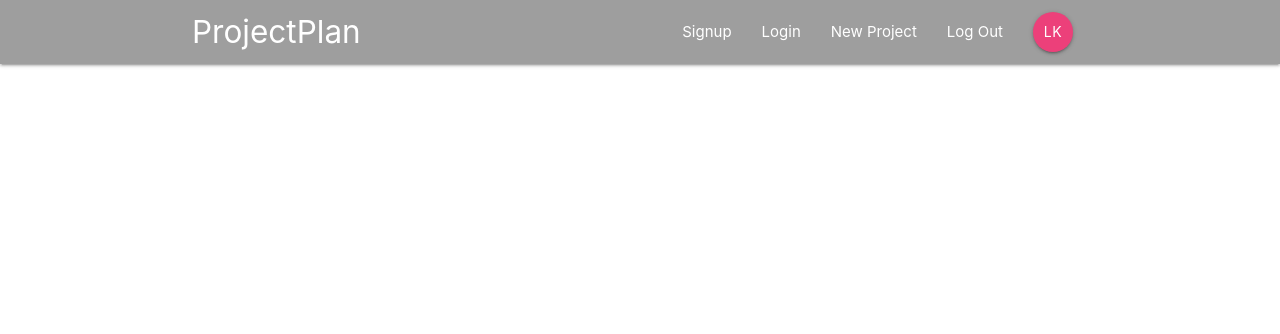
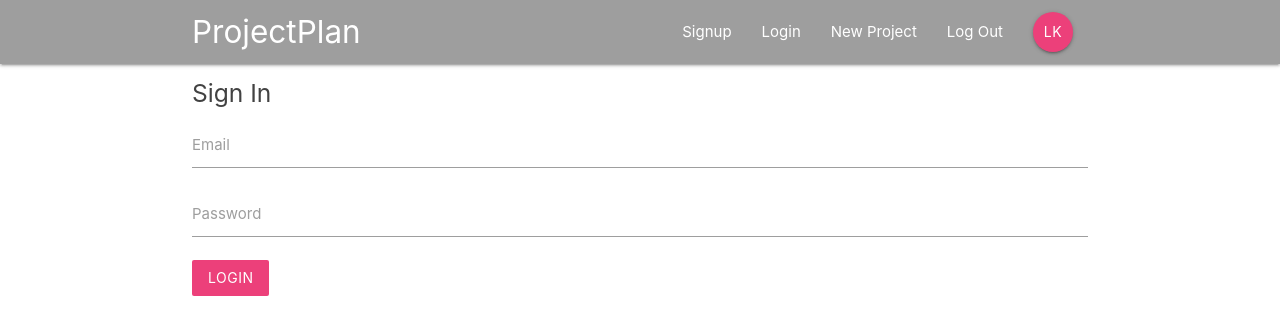
Before and after one commit to laszland/react-redux-firebase-webapp, a React (Create React App) app in the folder projectplan/: page /signin in a window 1280 px wide. Shown: the top 334 px of the page. Built offline with nearby package versions, Linux system fonts and the light colour scheme.

Commit message:
create signind

```diff
--- a/projectplan/src/App.js
+++ b/projectplan/src/App.js
@@ -3,6 +3,7 @@ import { BrowserRouter, Switch, Route } from 'react-router-dom';
 import Navbar from './components/layout/Navbar';
 import Dashboard from './components/dashboard/Dashboard';
 import ProjectDetails from './components/projects/ProjectDetails'
+import SignIn from './components/auth/SignIn';
 
 class App extends Component {
   render() {
@@ -13,6 +14,7 @@ class App extends Component {
           <Switch>
             <Route exact path='/' component={Dashboard}/>
             <Route path='/project/:id' component={ProjectDetails} />
+            <Route path='/signin' component={SignIn} />
           </Switch>
         </div>
       </BrowserRouter>
--- a/projectplan/src/components/auth/SignIn.js
+++ b/projectplan/src/components/auth/SignIn.js
@@ -0,0 +1,35 @@
+import React, { Component } from 'react'
+
+class SignIn extends Component {
+  state = {
+
+  }
+  handleChange = (e) => {
+    console.log(e);
+  }
+  handleSubmit = (e) => {
+    console.log(e);
+  }
+  render() {
+    return (
+      <div className="container">
+        <form onSubmit={this.handleSubmit} className="white">
+          <h5 className="grey-text text-darken-3">Sign In</h5>
+          <div className="input-field">
+            <label htmlFor="email">Email</label>
+            <input type="email" id="email" onChange={this.handleChange}/>
+          </div>
+          <div className="input-field">
+            <label htmlFor="password">Password</label>
+            <input type="password" id="password" onChange={this.handleChange}/>
+          </div>
+          <div className="input-fiel">
+            <button className="btn pink lighten-1 z-depth-0">Login</button>
+          </div>
+        </form>
+      </div>
+    )
+  }
+}
+
+export default SignIn;
```
